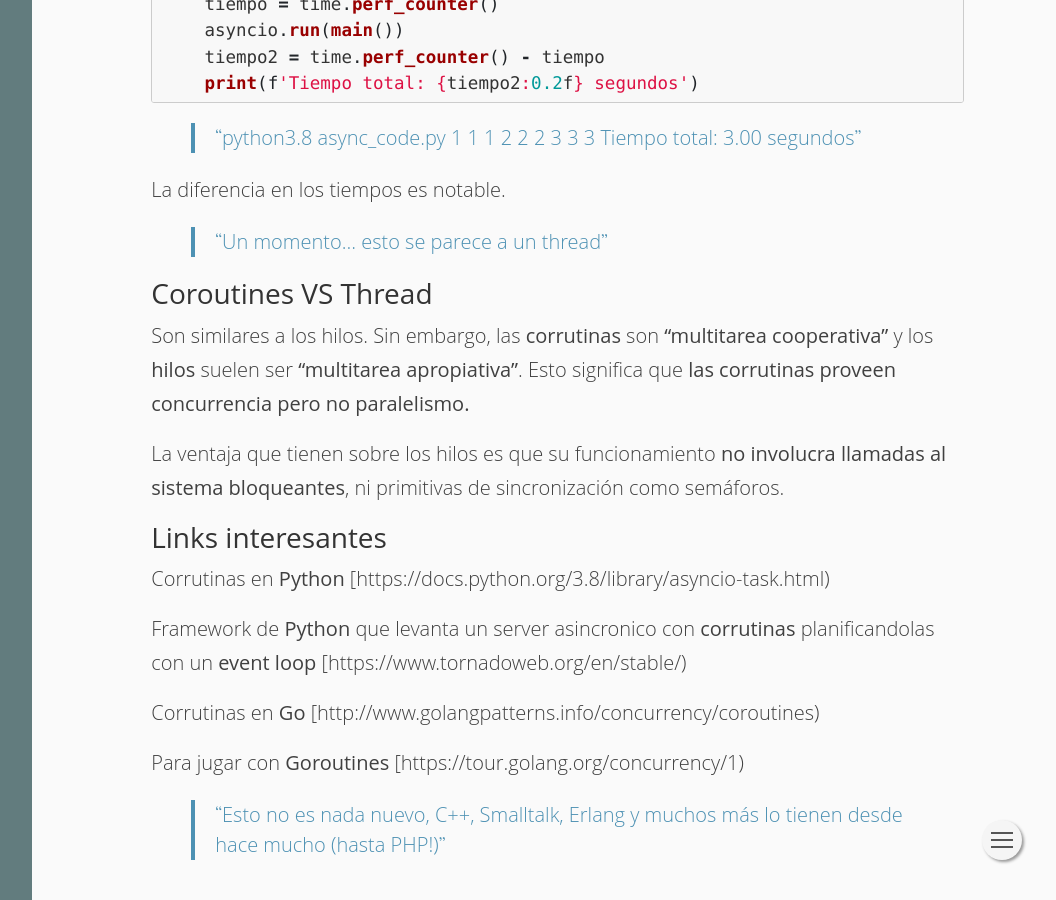
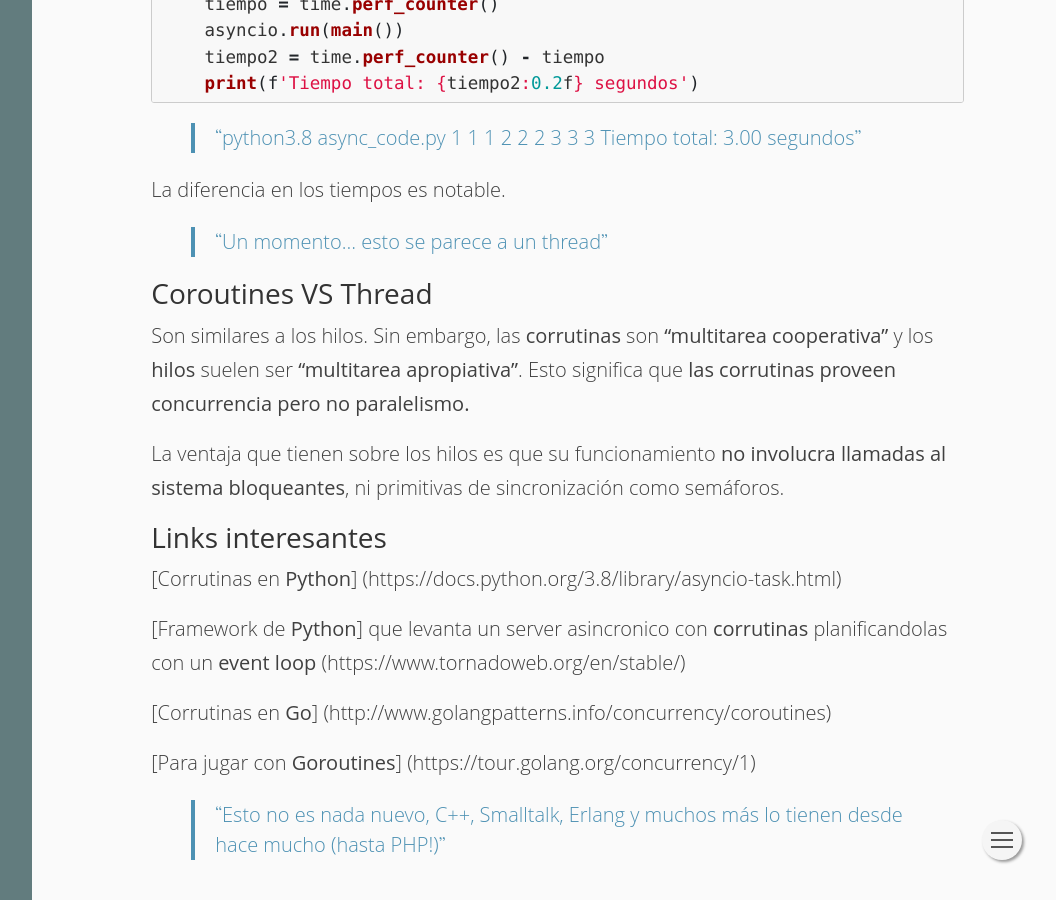
Before and after one commit to arquitecturas-concurrentes/iasc-book, a Jekyll site: the page built from coroutines.md, in a window 1280 px wide and 900 px high, scrolled down 1567 px. Shown: the whole window, without its empty margins (218-1274 px from the left). Built offline with Jekyll 4.4.1, drawn with Linux system fonts in a browser that asks for light colours; nearby versions of some CDN libraries.

Commit message:
Links refactor

```diff
--- a/coroutines.md
+++ b/coroutines.md
@@ -93,12 +93,12 @@ La ventaja que tienen sobre los hilos es que su funcionamiento **no involucra ll
 
 ### Links interesantes
 
-Corrutinas en **Python** [https://docs.python.org/3.8/library/asyncio-task.html)
+[Corrutinas en **Python**] (https://docs.python.org/3.8/library/asyncio-task.html)
 
-Framework de **Python** que levanta un server asincronico con **corrutinas** planificandolas con un **event loop** [https://www.tornadoweb.org/en/stable/)
+[Framework de **Python**] que levanta un server asincronico con **corrutinas** planificandolas con un **event loop** (https://www.tornadoweb.org/en/stable/)
 
-Corrutinas en **Go** [http://www.golangpatterns.info/concurrency/coroutines)
+[Corrutinas en **Go**] (http://www.golangpatterns.info/concurrency/coroutines)
 
-Para jugar con **Goroutines** [https://tour.golang.org/concurrency/1)
+[Para jugar con **Goroutines**] (https://tour.golang.org/concurrency/1)
 
 >Esto no es nada nuevo, C++, Smalltalk, Erlang y muchos más lo tienen desde hace mucho (hasta PHP!)
```
